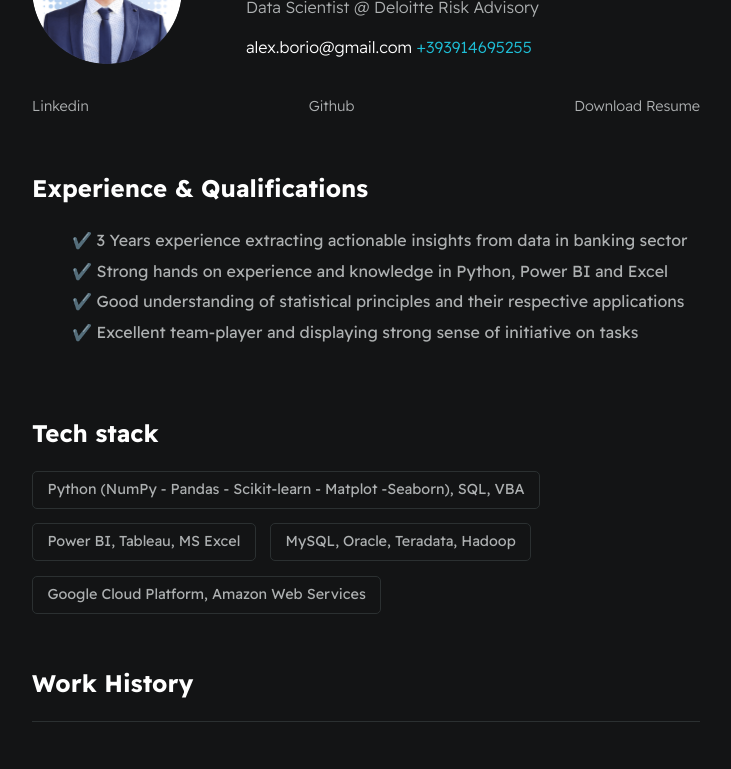
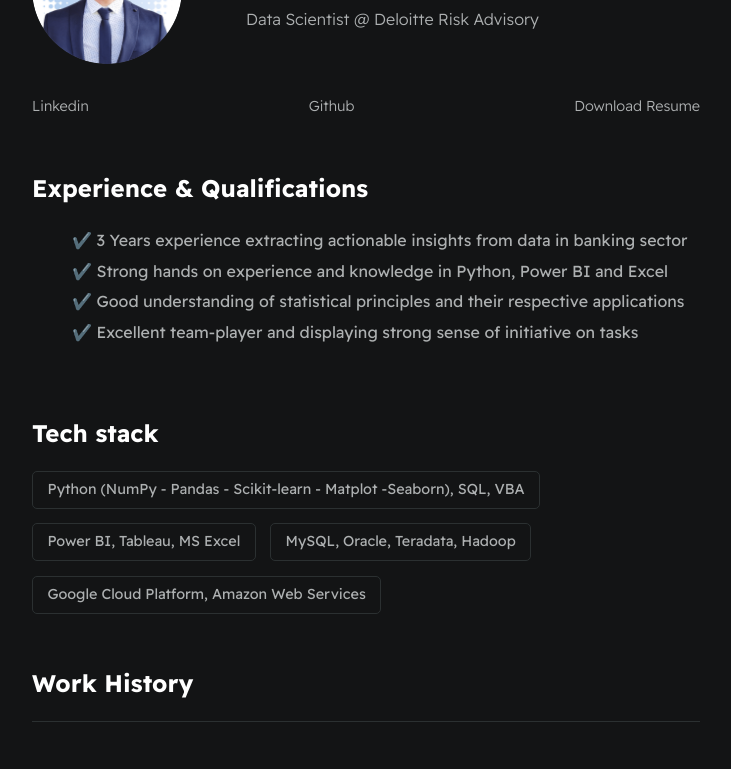
Before and after one commit to aborius/digital_resume, a plain HTML site: page index.html in a window 1280 px wide. Shown: the part 126-895 px from the top of the page, without its empty margins (274-1005 px from the left). Drawn offline with Linux system fonts and the light colour scheme.

Commit message:
Html new

```diff
--- a/index.html
+++ b/index.html
@@ -17,8 +17,7 @@
                 <div>
                     <h1 id="name">Alex Borio</h1>
                     <p id="bio">Data Scientist @ Deloitte Risk Advisory</p>
-                    <a href="mailto:alex.borio@gmail.com" id="email">alex.borio@gmail.com</a>
-                    <a href="callto:+393914695255" id="phone">+393914695255</a>
+
                 </div>
             </section>
 
```
